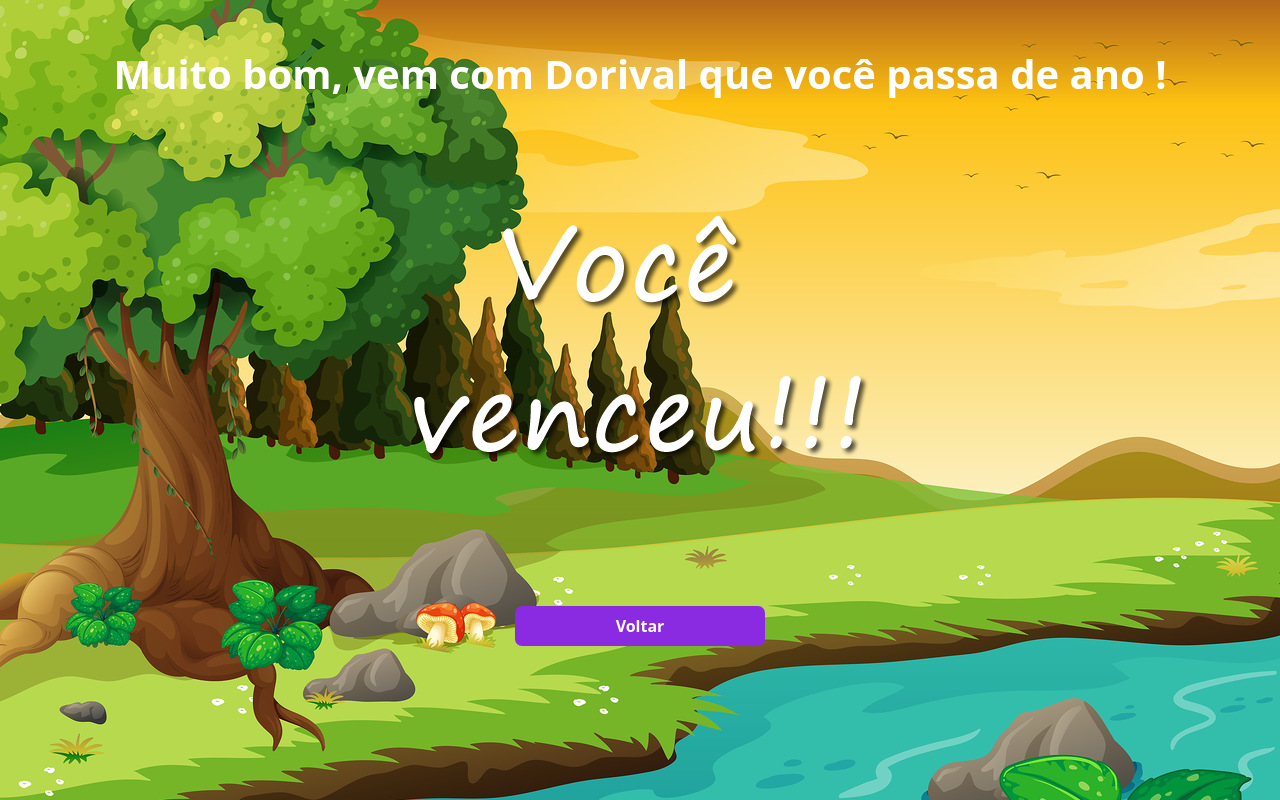
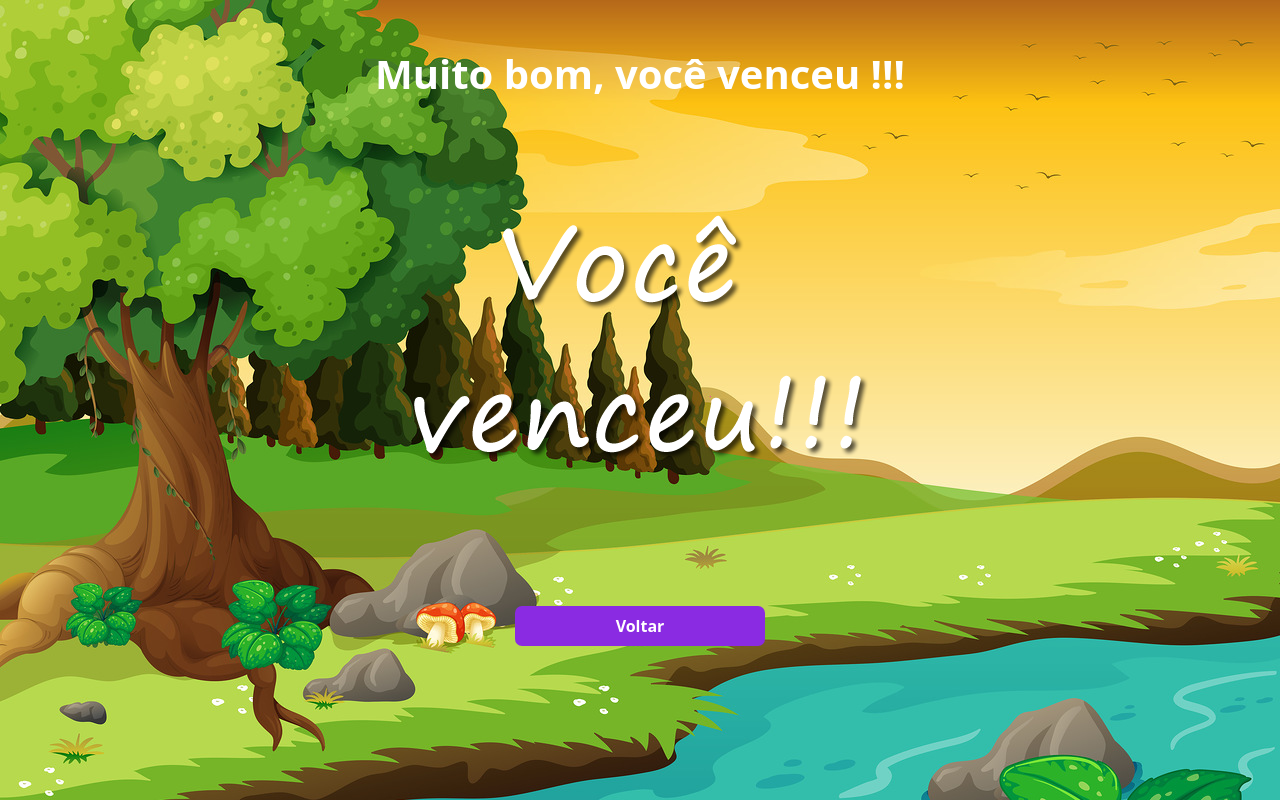
Before and after one commit to AmadeuAnjos/game-mata-mosquito, a plain HTML site: page victory.html in a window 1280 px wide. Drawn offline with nearby package versions, Linux system fonts and the light colour scheme.

Commit message:
inserindo cover na imagem e mudando frase de vitória

```diff
--- a/style.css
+++ b/style.css
@@ -10,8 +10,8 @@ html {
 
 body {
   background-image: url('assets/imagens/bg.jpg');
+  background-size: cover;
   background-repeat: no-repeat;
-
 }
 
 .mosquito {
--- a/victory.html
+++ b/victory.html
@@ -15,7 +15,7 @@
   </head>
   <body>
     <div class="container">
-      <h1>Muito bom, vem com Dorival que você passa de ano !</h1>
+      <h1>Muito bom, você venceu !!!</h1>
       <div class="image">
         <img src="assets/imagens/vitoria.png" alt="" />
       </div>
```
